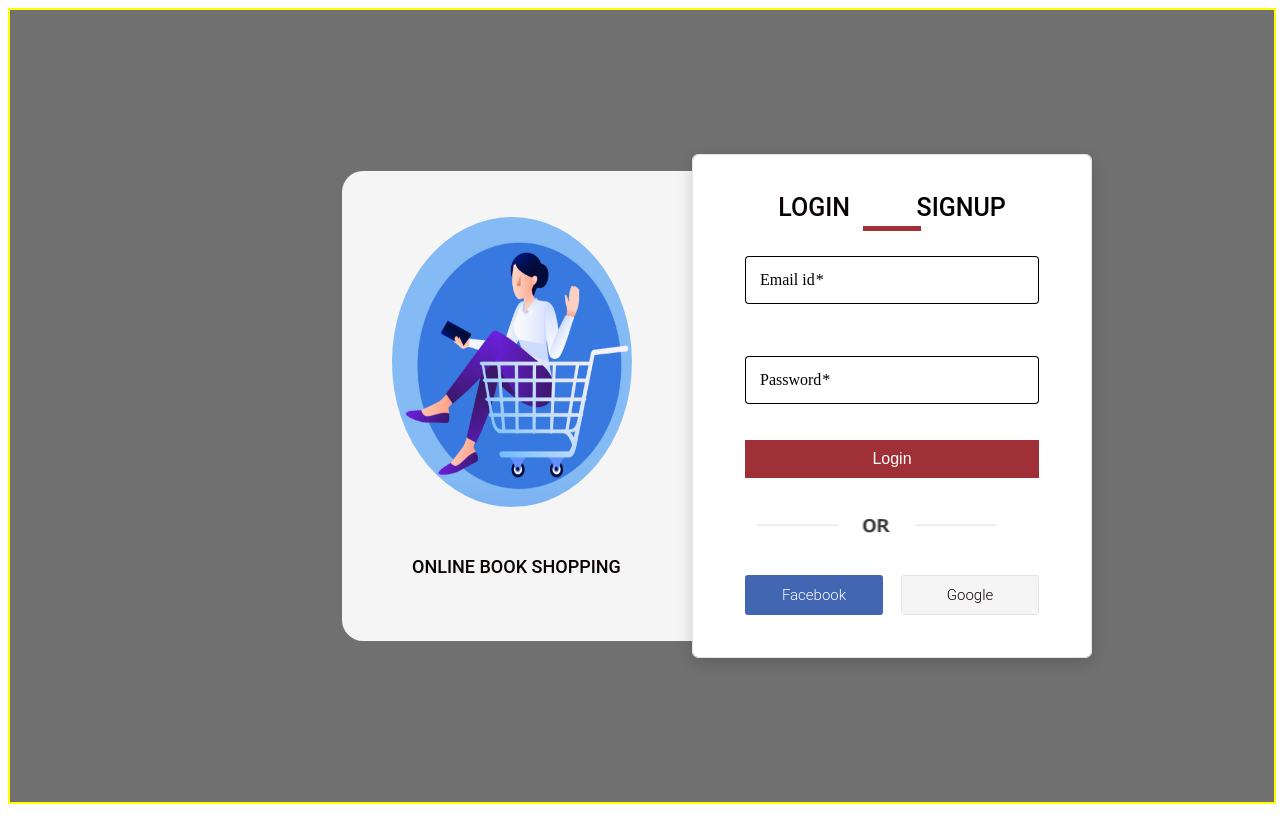
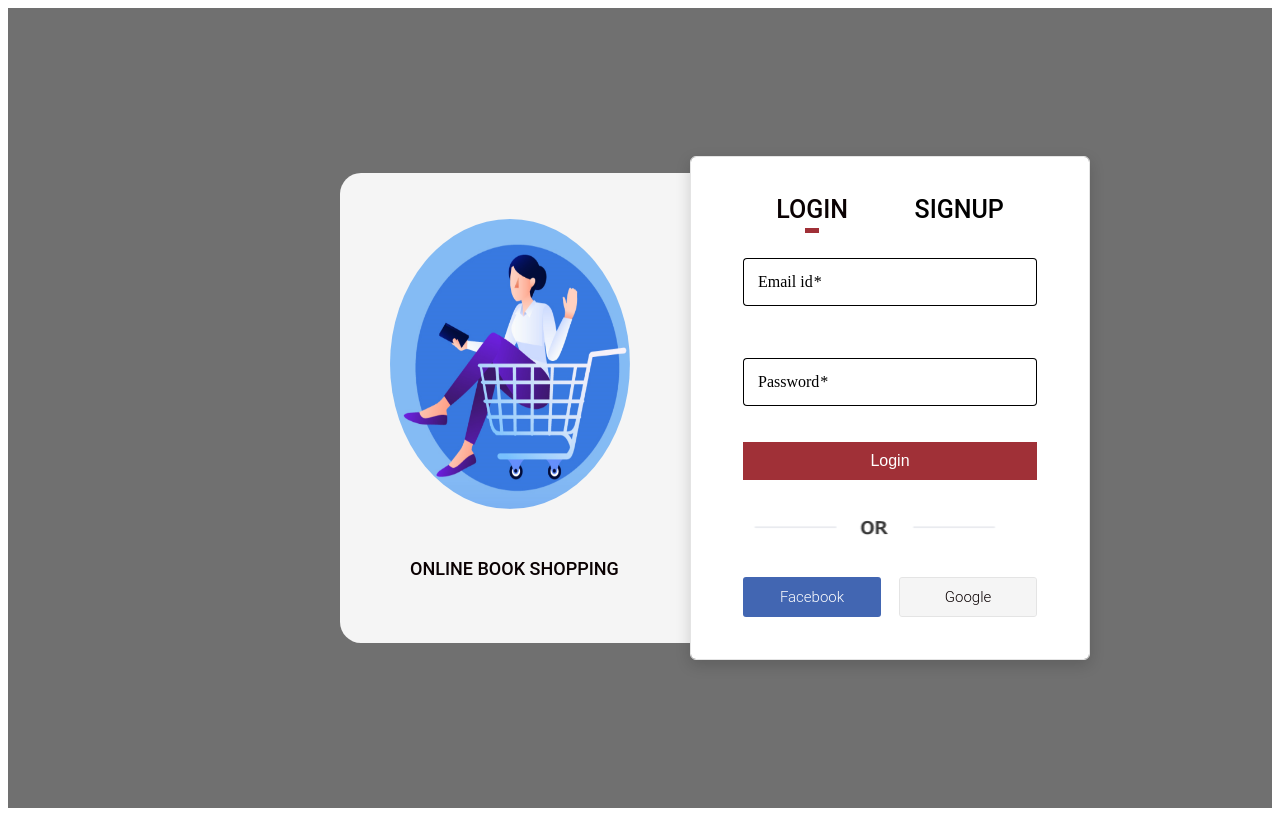
Before and after one commit to nileshshindes98/Book_Store_App, an Angular app: page / in a window 1280 px wide. Built offline with nearby package versions, Linux system fonts and the light colour scheme.

Commit message:
[Nilesh] : Updated Login Component with css

```diff
--- a/src/app/components/login/login.component.html
+++ b/src/app/components/login/login.component.html
@@ -1,5 +1,4 @@
-<div class="main"
-  [ngStyle]="changeMainContainerBgCOlor ? {'background-color': '#878787'} : {'background-color': '#707070'}">
+<div class="main">
   <mat-card class="logo-img-main">
     <mat-card-content class="logo-content">
       <img src="../../../assets/loginPageCart_Img.png" alt="" class="logo">
@@ -9,7 +8,7 @@
 
 
   <mat-card class="login-signup-contanier">
-    <mat-tab-group animationDuration="0ms" (click)="onTabChange()">
+    <mat-tab-group  fitInkBarToContent >
       <mat-tab label="LOGIN">
         <mat-card class="sub-container">
           <form class="form-container-login" [formGroup]="login">
--- a/src/app/components/login/login.component.scss
+++ b/src/app/components/login/login.component.scss
@@ -1,21 +1,30 @@
+// * {
+//     margin: 0;
+//     padding: 0;
+//     box-sizing: border-box;
+//   }
+
+//   body {
+//     margin: 0;
+//     padding: 0;
+//   }
+// html{
+//   width: auto;
+//   height: auto;
+//   padding: 0;
+// }
 .main {
-    display: flex;
-    margin: 0;
-    width: 100%;
-    height: 99vh;
-    align-items: center;
-    background-color: #878787;
-    justify-content: center;
-    border: 2px solid yellow;
+    display: flex ;
+    margin: 0 ;
+    // width: 98vw ;
+    // height: 97.6vh ;
+    height: 100vh;
+    width: auto;
+    align-items: center ;
+    background-color: #707070 ;
+    justify-content: center ;
   }
-  // .main.login-selected {
-  //     display: flex;
-  //     width: 100%;
-  //     height: 100%;
-  //     align-items: center;
-  //     justify-content: center;
-  //     background-color: #707070; /* Background color when "Login" tab is selected */
-  //   }
+
 
   .logo-img-main {
     width: 600px;
--- a/src/app/components/login/login.component.ts
+++ b/src/app/components/login/login.component.ts
@@ -1,5 +1,12 @@
 import { Component, OnInit } from '@angular/core';
-import { AbstractControl, ValidationErrors, FormControl, FormBuilder, FormGroup, Validators, } from '@angular/forms';
+import {
+  AbstractControl,
+  ValidationErrors,
+  FormControl,
+  FormBuilder,
+  FormGroup,
+  Validators,
+} from '@angular/forms';
 import { UserService } from 'src/app/Services/User Services/user.service';
 import { MatSnackBar } from '@angular/material/snack-bar';
 import { MatTabChangeEvent } from '@angular/material/tabs';
@@ -8,47 +15,35 @@ import { Router } from '@angular/router';
 @Component({
   selector: 'app-login',
   templateUrl: './login.component.html',
-  styleUrls: ['./login.component.scss']
+  styleUrls: ['./login.component.scss'],
 })
-export class LoginComponent implements OnInit{
+export class LoginComponent implements OnInit {
   mainContainerColor = '#707070'; // Default background color
 
   hide = true;
   login!: FormGroup;
   signup!: FormGroup;
 
-  changeMainContainerBgCOlor: boolean = false;
-
-
   constructor(
     private formBuilder: FormBuilder,
     private userService: UserService,
     private snackBar: MatSnackBar,
     private route: Router
-  ) {
-
-  }
+  ) {}
 
   ngOnInit(): void {
     this.login = this.formBuilder.group({
       email: ['', [Validators.required, Validators.email]],
-      password: ['', [Validators.required, Validators.minLength(6)]]
-    })
+      password: ['', [Validators.required, Validators.minLength(6)]],
+    });
 
     this.signup = this.formBuilder.group({
       name: ['', [Validators.required, Validators.minLength(3)]],
       email: ['', [Validators.required, Validators.email]],
       password: ['', [Validators.required, Validators.minLength(6)]],
-      mobNo: ['', [Validators.required, Validators.pattern('[789][0-9]{9}')]]
-    })
+      mobNo: ['', [Validators.required, Validators.pattern('[789][0-9]{9}')]],
+    });
   }
-
-
-
-  onTabChange() {
-    this.changeMainContainerBgCOlor = !this.changeMainContainerBgCOlor
-  }
-
 
   loginUser() {
     if (this.login.valid) {
@@ -56,29 +51,27 @@ export class LoginComponent implements OnInit{
 
       let sendData = {
         email: this.login.value.email,
-        password: this.login.value.password
-      }
+        password: this.login.value.password,
+      };
 
       console.log(sendData);
-
 
       this.userService.login(sendData).subscribe((res: any) => {
         console.log(res);
         this.snackBar.open(res.message, '', {
-          duration: 2000
+          duration: 2000,
         });
 
         localStorage.setItem('token', res.result.accessToken);
 
-        this.route.navigateByUrl('/dashboard')
-
-      })
+        this.route.navigateByUrl('/dashboard');
+      });
     } else {
       this.snackBar.open("please enter valid credential's", '', {
-        duration: 2000
+        duration: 2000,
+        verticalPosition:'top'
       });
     }
-
   }
 
   registerNewUser() {
@@ -87,19 +80,17 @@ export class LoginComponent implements OnInit{
         fullName: this.signup.value.name,
         email: this.signup.value.email,
         password: this.signup.value.password,
-        phone: this.signup.value.mobNo
-      }
+        phone: this.signup.value.mobNo,
+      };
 
       console.log(sendData);
 
       this.userService.registerNewUser(sendData).subscribe((res: any) => {
         console.log(res);
         this.snackBar.open(res.message, '', {
-          duration: 2000
+          duration: 2000,
         });
-      })
-
+      });
     }
   }
-
 }
```
